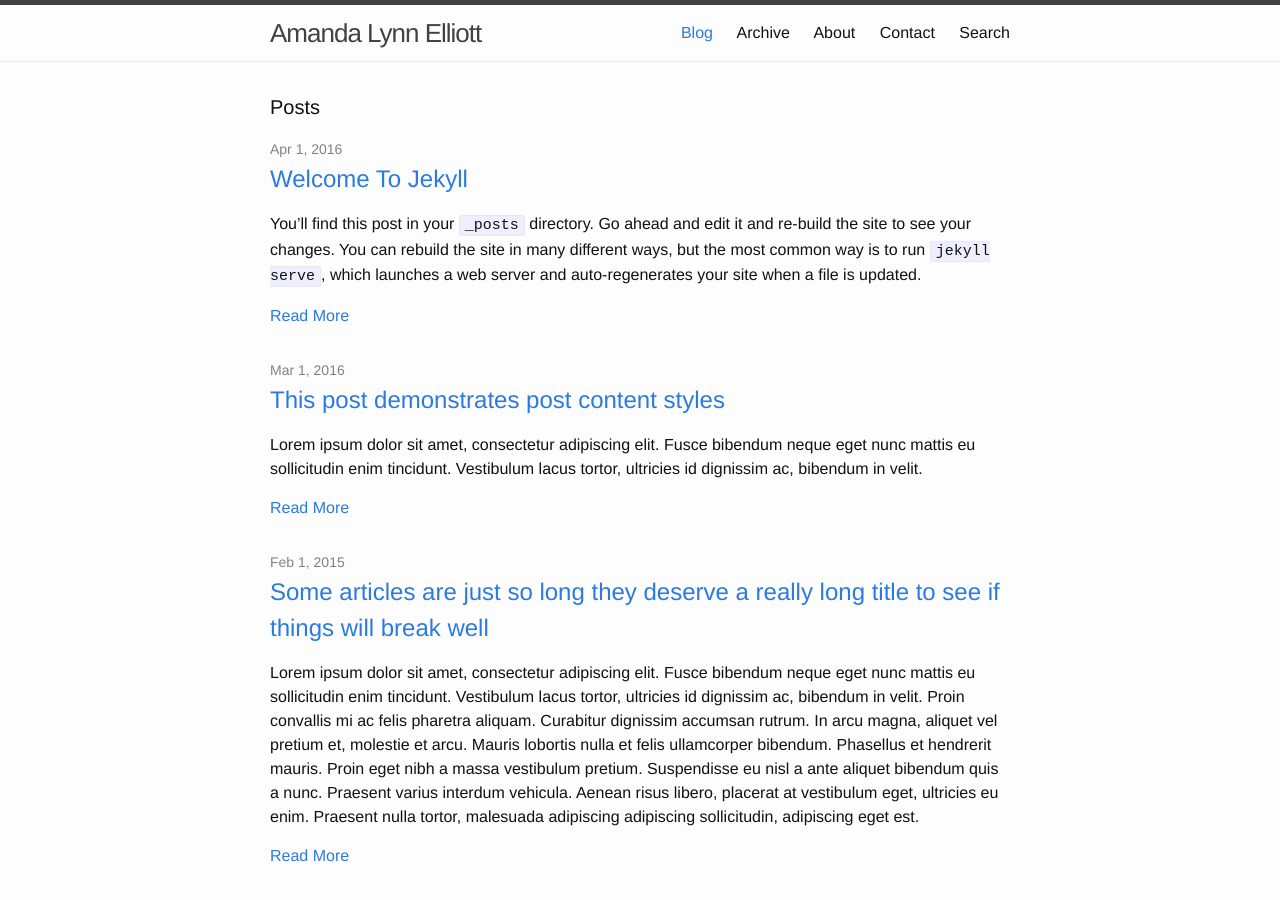
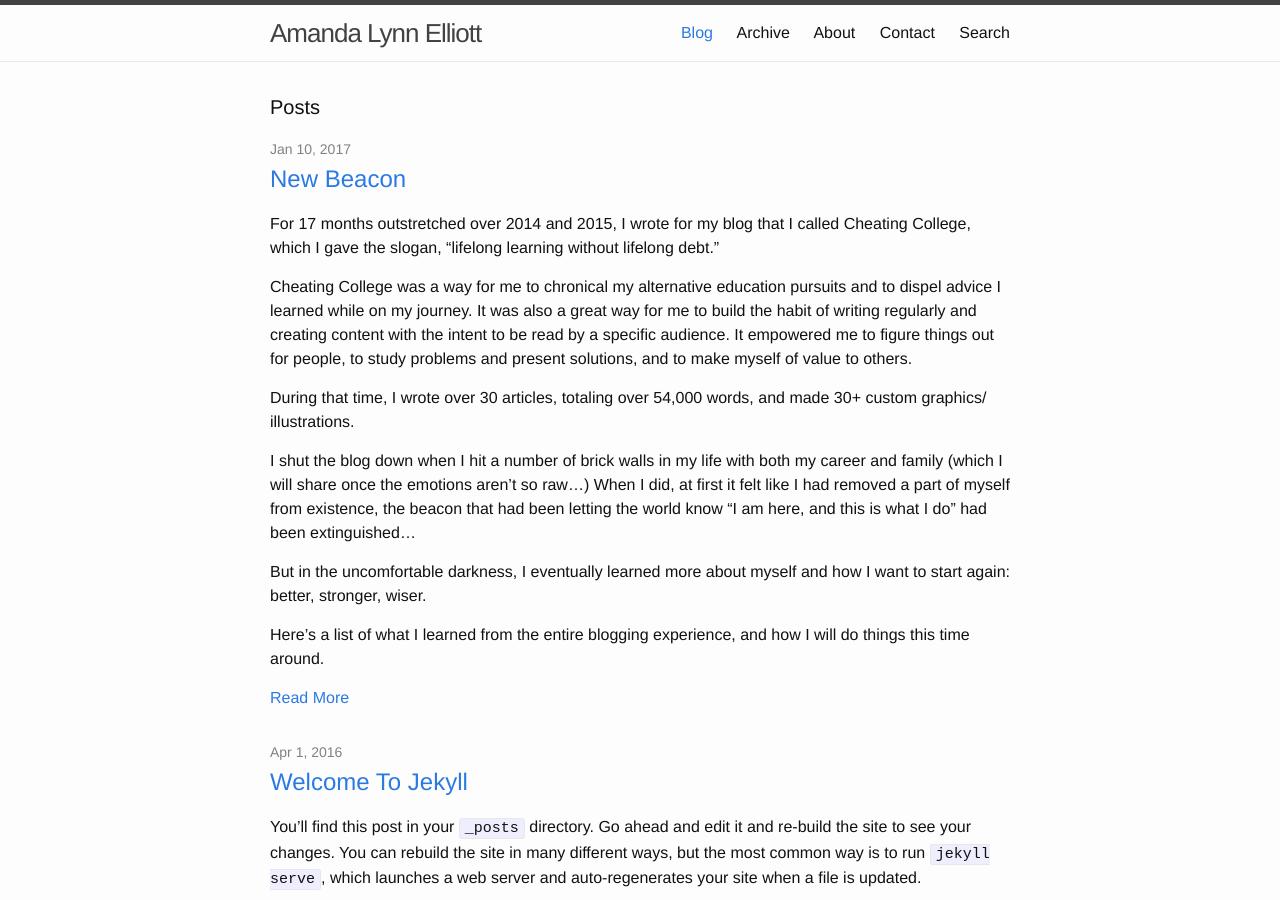
Before and after one commit to amandalynnelliott/amandalynnelliott.github.io-dev, a Jekyll site: the page built from index.md, in a window 1280 px wide and 900 px high. Built offline with Jekyll 4.4.1, drawn with Linux system fonts in a browser that asks for light colours.

Commit message:
starting content
added about page content, images for an image gallery, and first blog
post

```diff
--- /dev/null
+++ b/_posts/2017-01-10-new-beacon.md
@@ -0,0 +1,76 @@
+---
+layout: post
+title: "New Beacon"
+categories: blog
+tags: writing
+author: "Amanda Lynn Elliott"
+permalink: /blog/2017/01/new-beacon/
+excerpt_separator: <!--more-->
+---
+
+For 17 months outstretched over 2014 and 2015, I wrote for my blog that I called Cheating College, which I gave the slogan, "lifelong learning without lifelong debt."
+
+Cheating College was a way for me to chronical my alternative education pursuits and to dispel advice I learned while on my journey. It was also a great way for me to build the habit of writing regularly and creating content with the intent to be read by a specific audience. It empowered me to figure things out for people, to study problems and present solutions, and to make myself of value to others.
+
+During that time, I wrote over 30 articles, totaling over 54,000 words, and made 30+ custom graphics/ illustrations.
+
+I shut the blog down when I hit a number of brick walls in my life with both my career and family (which I will share once the emotions aren't so raw...) When I did, at first it felt like I had removed a part of myself from existence, the beacon that had been letting the world know "I am here, and this is what I do" had been extinguished...
+
+But in the uncomfortable darkness, I eventually learned more about myself and how I want to start again: better, stronger, wiser.
+
+Here's a list of what I learned from the entire blogging experience, and how I will do things this time around.
+<!--more-->
+
+### 1. Intention
+
+I had started Cheating College with the intention to make it profitable. When I first started publishing posts, I was convinced I'd be making money in a minimum of 6 months, and that before I knew it, I would be kicking back, reaping the rewards... Ha!
+
+Profitability is not my goal this time. This time, there is no endgame.
+
+My goal with this new blog is simply to share my thoughts, because...
+
+### 2. I may have stopped blogging, but I've never stopped writing.
+
+I'm always writing, journaling, researching; asking questions and drawing conclusions.
+
+I've amassed quite a bit of work, which I'm starting to feel like a guilty hoarder for keeping it all to myself. Who am I not to share what others could benefit from? Not only that, but who am I not to share when the potential feedback, counter-arguments, and opportunities that could result stand to make me a better person?
+
+I can't stop writing if I tried, so I might as well start sharing!
+
+### 3. Any topic is fair game.
+
+Cheating College was a great forum for me to teach myself how to create content that addressed specific concerns and desires for a niche audience. It taught me how to write, but always with a clear purpose guiding my words.
+
+This time I don't feel the need for such a restrictive compass. I'm not pigeon-holing myself to talk about only education and career topics, but instead opening myself up to dive into any topic I feel the need to. This is really liberating... like-- standing on the edge of a boat, arms wide open, yelling "I'm king of the world!" kind of liberating...
+
+This opens the floodgates for me to share about something so vital to my existence that I wasn't able to much before: my art. My obsession with visual communication, and my journey in its skill acquisition.
+
+Which brings me to...
+
+### 4. Investing more time in making higher quality content.
+
+Blogging the first time around, I let the "rules" of social media dictate what content I made. I consistently aimed for one blog post a week (and always felt terrible when my output fell short), and often aimed to post the recommended frequency on Facebook, Twitter, etc...
+
+This typically resulted in a post 2,000 words long, with a simple custom illustration or two.
+
+If I never hit the breaks on that production pipeline, I never would've realized my newfound desire to... ANIMATE my ideas.
+
+If a picture is worth a thousand words, what about MOVING pictures? What about 24 pictures per second? ;)
+
+Now free from the "must post weekly mindset," I'm building on my foundation of visual communication. I have a pipeline of personal projects and animations that will each take months, years even, to see to completion. (I've been working on the first one on and off for 9 months now--wow!) And here is where I'll share them.
+
+### 5. Laser-focus
+
+A lot of my old posts were actually more like exercises in "let's find out ALL the things I can say about x." Most of the articles actually ended up being 3 posts-in-one.
+
+This happens to me a lot, even in other mediums, like speech-writing: I embark on one idea, yet the content for 3 spurt out like the birth of the mythical multi-headed Hydra.
+
+This is a common problem, the problem of trying to say too much at once, which inevitably leads to nothing being said at all.
+
+No more three-for-ones resulting in massively long posts that scare away even the most dedicated reader: this time I will be more liberal with laying down the axe. Each post will have a clear purpose from beginning to end, one head and one tail--these are messages, not conjoined siblings!
+
+### Conclusion
+
+Who I am today has so much to do with the work I did in my first attempt at blogging. Cheating College may be referred to in past tense (I'll be putting up its posts in an archive), but I'm thrilled that my devotion to writing and sharing is not.
+
+I'm declaring this my new beacon.
--- a/about.md
+++ b/about.md
@@ -5,12 +5,26 @@ permalink: /about/
 weight: 1
 ---
 
-This is the base Jekyll theme. You can find out more info about customizing your Jekyll theme, as well as basic Jekyll usage documentation at [jekyllrb.com](http://jekyllrb.com/)
+I'm a writer and illustrator living in Brevard County, Florida.
+I read a lot, do a lot, think a lot, and get a lot of ideas. Some of these ideas get polished enough to become the gems I put on display in this blog.
 
-You can find the source code for the Jekyll new theme at:
-{% include icon-github.html username="jekyll" %} /
-[minima](https://github.com/jekyll/minima)
+My work is motivated by this question: How can I communicate the most amount of content in the most potent way possible? The quickest, simplest,  most impactful way?
 
-You can find the source code for Jekyll at
-{% include icon-github.html username="jekyll" %} /
-[jekyll](https://github.com/jekyll/jekyll)
+The journey has led to me to leverage my drawing passion that I've exercised since childhood, along with developing a writing skill that I improved through my Cheating College blog I ran in 2014-5. I also practice public speaking, and explore visual thinking techniques from the obscure field of graphic facilitation.
+
+I'm currently focused on teaching myself animation of the two kinds of flavors: Disney-style frame-by-frame animation, and web animation made with CSS and JavaScript.
+
+To test these different methods of content-delivery, I tackle the most abstract and complex problems that excite me. I research and study the selected problem until I get hit with an insight, usually in the form of a clear and simple solution. For example, see this College Gamble Flowchart [link].
+
+To find problems to dissect for these high-level projects, I study, experiment, and explore the questions that stem from this question: How we can live better, both as individuals and as a society?
+
+This blog is my outlet for sharing what I discover along this journey.
+
+Post topics range from skill development, creativity, philosophy, life lessons, how society and institutions can be improved, and project implementation... I have many interests, so essentially anything I feel others may benefit from.
+
+I make the work I want to see exist in the world.
+It makes me happy to create this work, and so, I share it with you.
+
+![Amanda Lynn Elliott picture]({{ site.url }}/assets/img/me/flowers.jpg)
+
+Photo credit: <a href="https://www.facebook.com/ericswallick?fref=ts">Eric Swallick photography</a>
```
Also changed, not shown: Gemfile.lock, assets/img/me/desk.jpg (added), assets/img/me/flowers.jpg (added), assets/img/me/glasses.jpg (added), assets/img/me/hat.jpg (added), assets/img/me/laugh.jpg (added).
